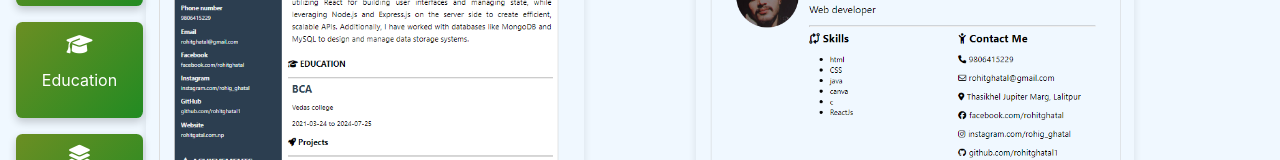
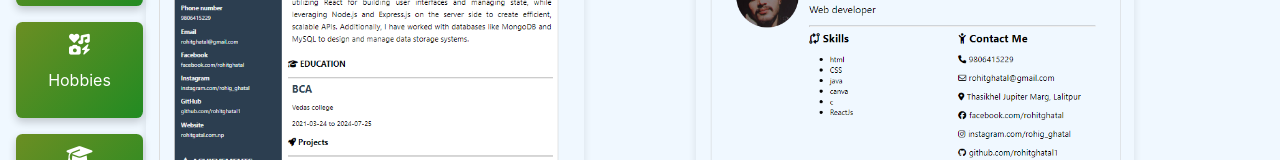
Before and after one commit to rohitghatal1/CVMaker-ReactJS, a React (Create React App) app: page /cvgenerator in a window 1280 px wide. Shown: the part 354-514 px from the top of the page. Built offline with nearby package versions, Linux system fonts and the light colour scheme.

Commit message:
added hobbie section in cv generator

```diff
--- a/src/components/CVgenerator.js
+++ b/src/components/CVgenerator.js
@@ -9,6 +9,7 @@ import Skills from '../componentsInner/Skills';
 import Achievements from '../componentsInner/Achievements';
 import FinalCV from './FinalCV';
 import Awards from '../componentsInner/Awards';
+import Hobbies from '../componentsInner/Hobbies';
 
 export default function CVgenerator() {
     const [activeStep, setActiveStep] = useState('Templates');
@@ -18,6 +19,7 @@ export default function CVgenerator() {
     const steps = [
         'Templates',
         'Personal',
+        'Hobbies',
         'Education',
         'Experience',
         'Projects',
@@ -29,6 +31,7 @@ export default function CVgenerator() {
     const icons = {
         'Templates': "fa-regular fa-copy",
         'Personal': "fa-regular fa-user",
+        'Hobbies': "fas fa-icons",
         'Education': "fa-solid fa-graduation-cap",
         'Experience': "fa-solid fa-layer-group",
         'Projects': "fa-solid fa-rocket",
@@ -64,6 +67,8 @@ export default function CVgenerator() {
                 );
             case 'Personal':
                 return <PersonalData goToPreviousStep={goToPreviousStep} goToNextStep={goToNextStep} />;
+            case 'Hobbies':
+                return <Hobbies goToPreviousStep={goToPreviousStep} goToNextStep={goToNextStep} />;
             case 'Education':
                 return <Education goToPreviousStep={goToPreviousStep} goToNextStep={goToNextStep} />;
             case 'Experience':
@@ -73,7 +78,7 @@ export default function CVgenerator() {
             case 'Skills':
                 return <Skills goToPreviousStep={goToPreviousStep} goToNextStep={goToNextStep} />;
             case 'Awards':
-                return <Awards goToPreviousStep={goToPreviousStep} goToNextStep={goToNextStep}/>
+                return <Awards goToPreviousStep={goToPreviousStep} goToNextStep={goToNextStep} />
             case 'Achievement':
                 return <Achievements goToPreviousStep={goToPreviousStep} generateCV={generateCV} />;
             case 'FinalCV':
--- a/src/componentsInner/Hobbies.js
+++ b/src/componentsInner/Hobbies.js
@@ -1,7 +1,7 @@
 import React from 'react'
 import './hobbies.css'
 
-export default function Hobbies() {
+export default function Hobbies({goToPreviousStep, goToNextStep}) {
     const openAddHobbyModal = () => {
 
     }
```
